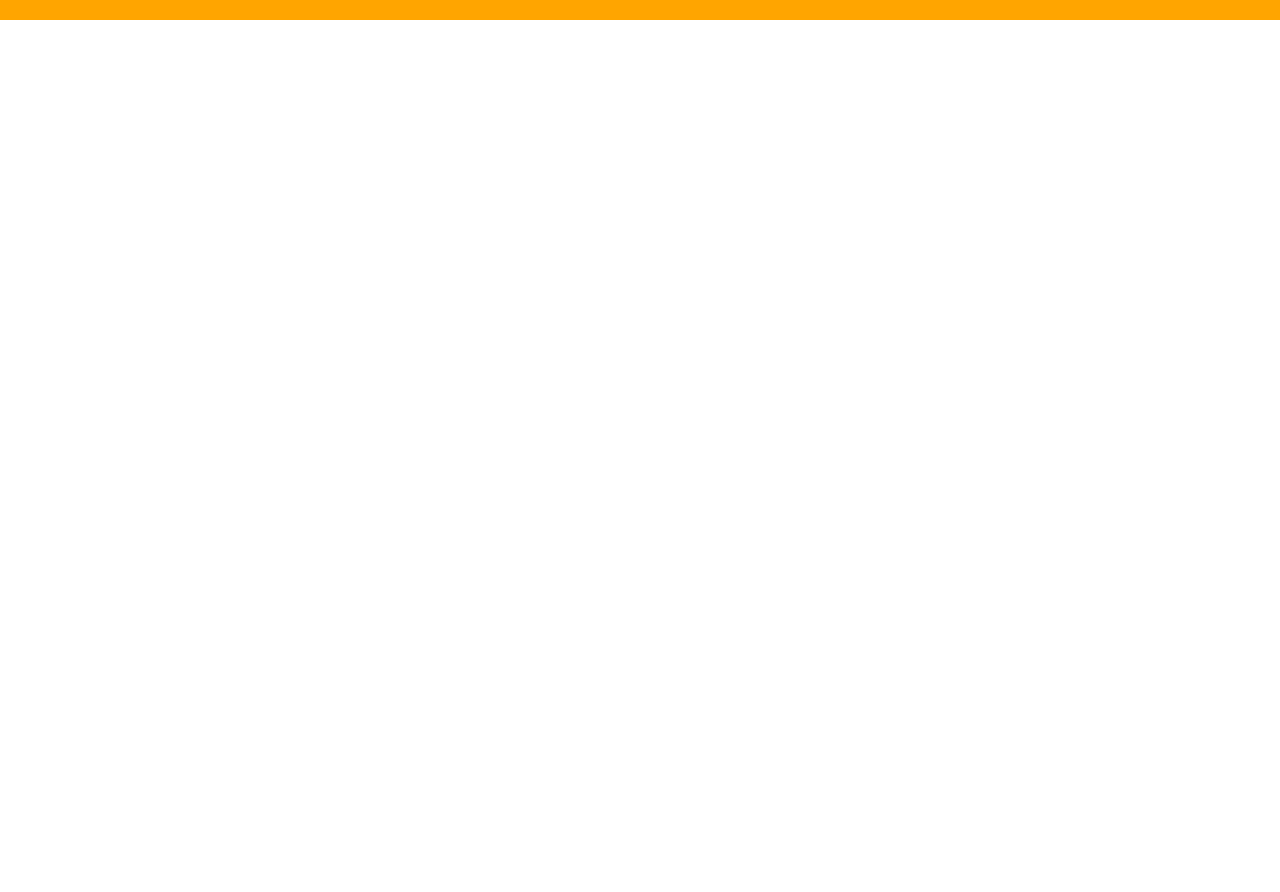
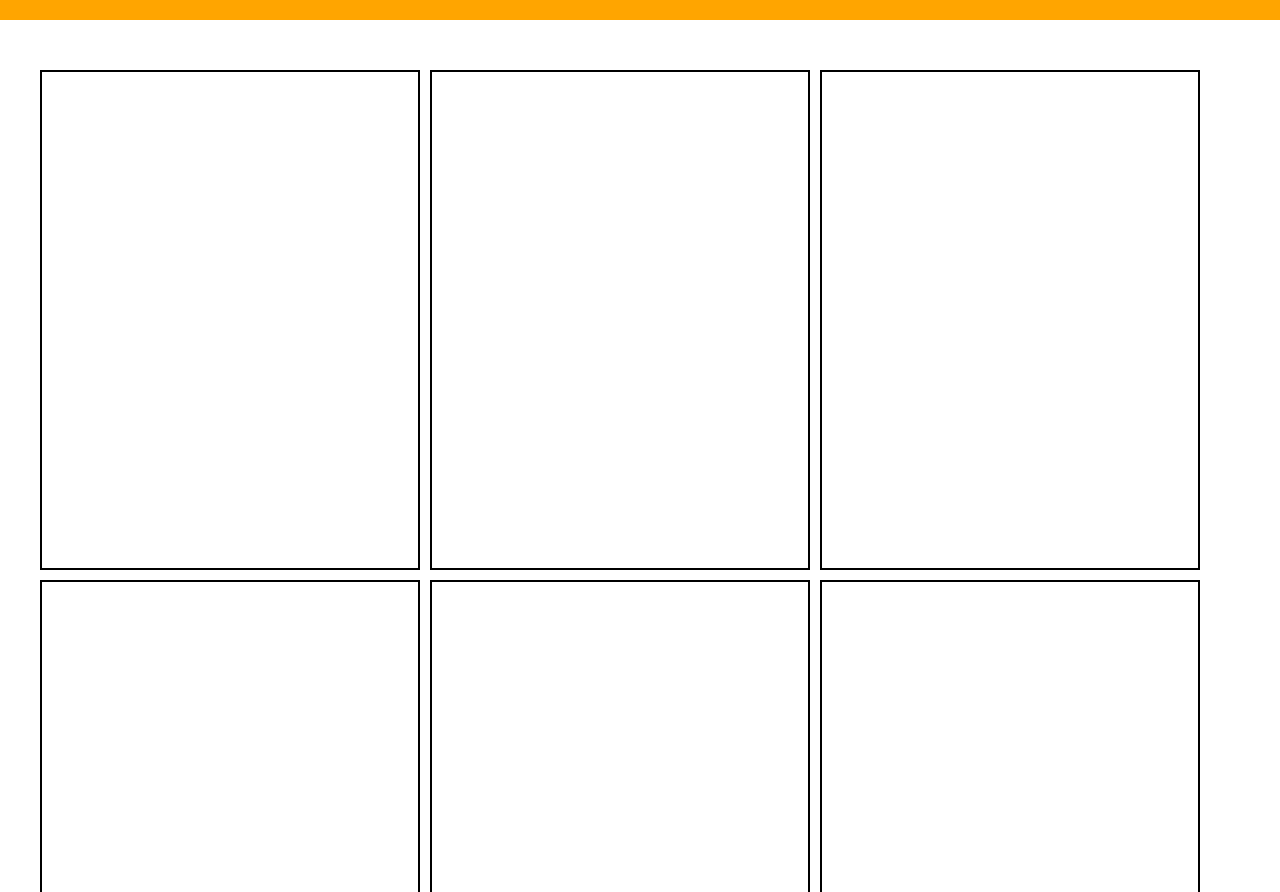
Before and after one commit to EmanueleManno/html-css-boolando, a plain HTML site: page index.html in a window 1280 px wide. Shown: the part 80-972 px from the top of the page. Before the commit the page ends 800 px from the top, so only its background shows below. Drawn offline with Linux system fonts and the light colour scheme.

Commit message:
Main card blocks

```diff
--- a/index.html
+++ b/index.html
@@ -18,7 +18,7 @@
 </head>
 
 <body>
-        <!--Intestazione della pagina-->
+    <!--Intestazione della pagina-->
     <header>
         <div class="header-nav">
             <nav class="gender">
@@ -37,7 +37,16 @@
         </div>
     </header>
 
-    <main class="container">
+    <!--Parte principale della pagina-->
+    <main class="items container">
+        <div class="row">
+            <div class="card"></div>
+            <div class="card"></div>
+            <div class="card"></div>
+            <div class="card"></div>
+            <div class="card"></div>
+            <div class="card"></div>
+        </div>
     </main>
 
 </body>
@@ -47,12 +56,6 @@
 
 <!--Importazione icone da Font Awesome
 
-USER:
-<i class="fa-regular fa-user"></i>
-HEART:
-<i class="fa-regular fa-heart"></i>
-BAG:
-<i class="fa-solid fa-bag-shopping"></i>
 TWITTER FOOTER:
 <i class="fa-brands fa-square-twitter"></i>
 FACEBOOK FOOTER:
--- a/style.css
+++ b/style.css
@@ -39,3 +39,20 @@ body {
 .user-buy {
     color: white;
 }
+
+/*TUTTO CIO' CHE MI RIGUARDA IL MAIN*/
+.items {
+    margin-top: 50px;
+}
+
+.row {
+    display: flex;
+    gap: 10px;
+    flex-wrap: wrap;
+}
+
+.card {
+    flex-basis: calc(100% / 3 - 20px);
+    border: 2px solid black;
+    min-height: 500px;
+}
```
